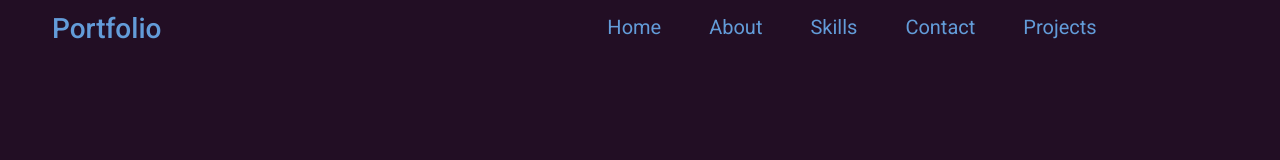
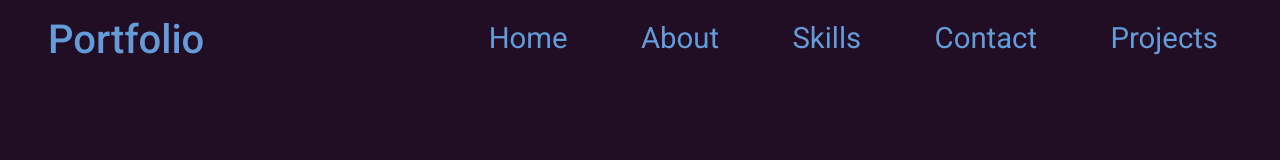
Before and after one commit to AMAN-CHAUHAN776/my_portfolio, a plain HTML site: page index.html in a window 1280 px wide. Drawn offline with nearby package versions, Linux system fonts and the light colour scheme; a web font is replaced by a local one.

Commit message:
adding media query

```diff
--- a/index.html
+++ b/index.html
@@ -6,22 +6,25 @@
     <title>Aman-Portfolio</title>
     <link rel="stylesheet" href="style.css">
     <link href="https://cdn.jsdelivr.net/npm/bootstrap@5.3.3/dist/css/bootstrap.min.css" rel="stylesheet" integrity="sha384-QWTKZyjpPEjISv5WaRU9OFeRpok6YctnYmDr5pNlyT2bRjXh0JMhjY6hW+ALEwIH" crossorigin="anonymous">
+    <link rel="stylesheet" href="https://cdnjs.cloudflare.com/ajax/libs/font-awesome/6.6.0/css/all.min.css" integrity="sha512-Kc323vGBEqzTmouAECnVceyQqyqdsSiqLQISBL29aUW4U/M7pSPA/gEUZQqv1cwx4OnYxTxve5UMg5GT6L4JJg==" crossorigin="anonymous" referrerpolicy="no-referrer" />
 </head>
 <body>
 
 <div class="container-fluid">
    <section class="header">
-    <div class="row p-1">
-        <div class="col-md-4 px-5 py-2">
+    <div class="row po-1">
+        <div class="col-md-4 px-5 py-3">
             <h3>Portfolio</h3>
         </div>
-        <div class="col-md-8 d-flex justify-content-center gap-5 py-2">
+        <div class="col-md-8  ">
+           <div class=" po-2 ">
             <a href="#"><p>Home</p></a>
             <a href="#"><p>About </p></a>
             <a href="#"><p>Skills</p></a>
             <a href="#"><p>Contact </p></a>
             <a href="#"><p>Projects</p></a>
-
+            <i class="fa-solid fa-bars"></i>
+</div>
         </div>
     </div>
 </section>
--- a/style.css
+++ b/style.css
@@ -5,12 +5,38 @@
     margin:0px;
     background:#220e24;
 }
-.p-1{
+.po-1{
 
     color:#639cd9;
 }
-.p-1 a{
+.po-1 h3{
+    font-size:30pt;
+}
+.po-1 a{
 text-decoration:none;
 color:#639cd9;
-font-size: 15pt;
+font-size: 22pt;
 }
+.po-2{
+    display:flex ;
+    justify-content:center;
+    justify-content:space-between;
+    padding: 17px 50px;
+
+
+}
+.po-2 i{
+    font-size:28pt;
+    display:none;
+}
+
+
+@media only screen  and (max-width:768px){
+
+    .po-2 {
+        display:none;
+        }
+        .po-2 i{
+   display:block;
+        }
+}
```
